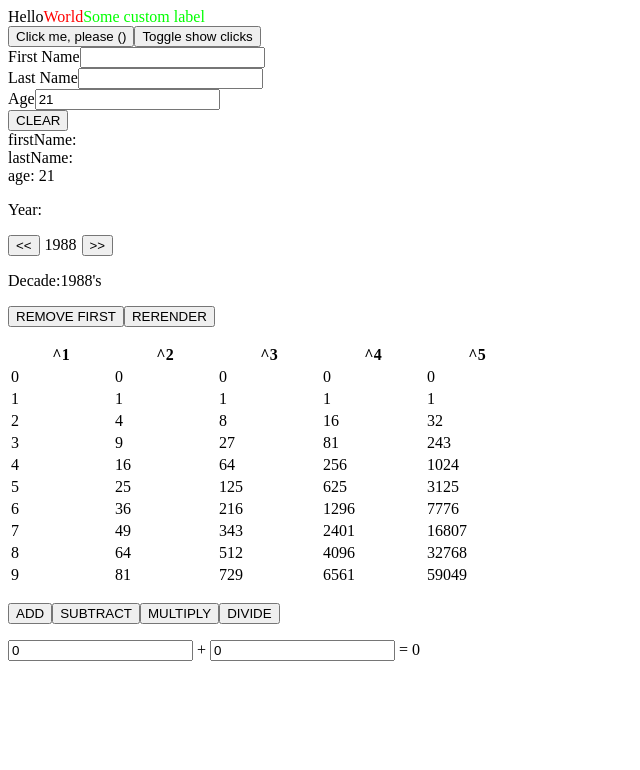
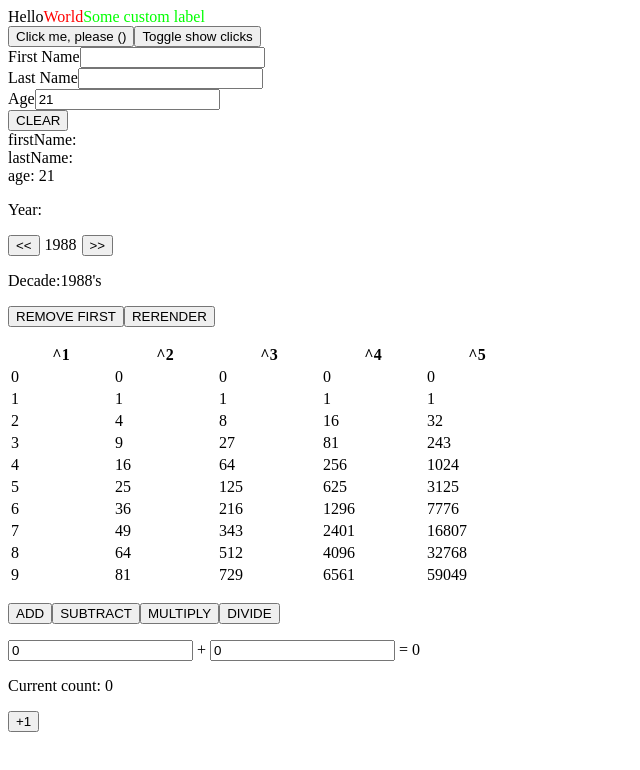
Before and after one commit to Korobkina-Tetiana/learn-react-hools, a React (Create React App) app: page / in a window 1280 px wide. Shown: the top 770 px of the page, without its empty margins (0-640 px from the left). Built offline with nearby package versions, Linux system fonts and the light colour scheme.

Commit message:
basics of the useEffect

```diff
--- a/src/Chapter-3.js
+++ b/src/Chapter-3.js
@@ -1,6 +1,6 @@
 import { useState } from 'react';
 
-function useCounter(initialValue = 0, delta = 1) {
+export function useCounter(initialValue = 0, delta = 1) {
     const [count, setCount] = useState(initialValue);
 
     const increment = () => {
--- /dev/null
+++ b/src/Chapter-6.js
@@ -0,0 +1,59 @@
+import { useEffect} from "react";
+import { useCounter } from './Chapter-3';
+
+function updateClicksCount(clicksCount) {
+    return new Promise((resolve) => {
+        setTimeout(() => {
+            resolve({
+                success: true,
+                clicksCount,
+            })
+
+        }, 1000);
+    });
+}
+
+export function Counter() {
+    const [count, increment] = useCounter(0, 1);
+
+    useEffect(() => {
+        document.title = `Count: ${count}`;
+    }, [count]);
+
+        // useEffect(() => {
+        //     const update = async () => {
+        //         const response = await updateClicksCount(count);
+        //         console.log(response);
+        //     };
+        //     update();
+        // }, [count]);
+
+    useEffect(() => {
+        console.log(`>> running effect ${count}`);
+
+        return () => {
+            //cleanup function
+            console.log(`<< cleaning up ${count}`);
+        };
+    }, [count]);
+
+    useEffect(() => {
+        console.log('component did mount');
+
+        return () => {
+            console.log('component will unmount');
+        };
+    }, []);
+
+    useEffect (() => {
+        console.log('executed AFTER each render')
+    }); // deps list is missing
+
+    return (
+        <div>
+            <p>Current count: {count}</p>
+            <button onClick={increment}>+1</button>
+        </div>
+    )
+
+}
--- a/src/index.js
+++ b/src/index.js
@@ -5,7 +5,8 @@ import { Clicker } from './Chapter-1';
 import { FormExample } from './Chapter-2';
 import { Example } from './Chapter-3';
 import { Estimation } from './Chapter-4';
-import { Calculator } from './Chapter-5'
+import { Calculator } from './Chapter-5';
+import { Counter } from './Chapter-6';
 
 const RED = '#F00';
 
@@ -18,5 +19,6 @@ root.render(
     <Example />
     <Estimation />
     <Calculator />
+    <Counter />
   </React.StrictMode>
 );
```
